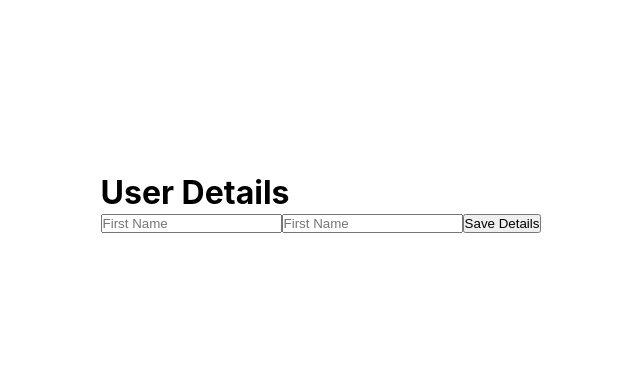
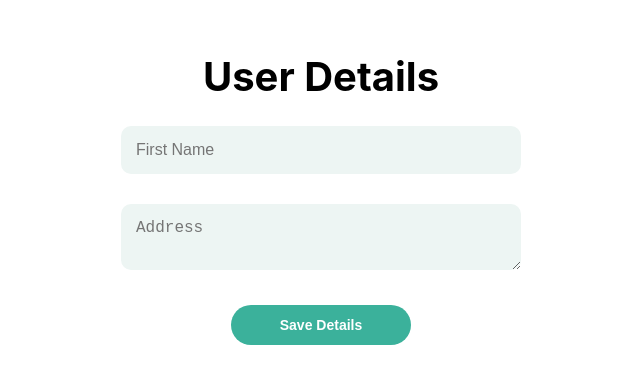
Before and after one commit to shubhambargal2002/smoke_trees, a React (Create React App) app: page / in a window 1280 px wide. Shown: the part 197-580 px from the top of the page, without its empty margins (319-959 px from the left). Built offline with nearby package versions, Linux system fonts and the light colour scheme.

Commit message:
added css to the UI

```diff
--- a/src/App.css
+++ b/src/App.css
@@ -1,9 +1,9 @@
-*{
+* {
   padding: 0;
   margin: 0;
 }
 
-.user-outer{
+.user-outer {
   width: 100%;
   height: 100vh;
   display: flex;
@@ -11,10 +11,47 @@
   align-items: center;
 }
 
-.user{
+.user {
   width: 100%;
   height: 100%;
   display: flex;
   align-items: center;
   justify-content: center;
 }
+
+.formContainer {
+  display: flex;
+  flex-direction: column;
+  align-items: center;
+  row-gap: 20px;
+}
+
+.formContainer h1 {
+  font-size: 40px;
+}
+
+input,
+textarea {
+  outline: none;
+  border: none;
+  width: 370px;
+  padding: 15px;
+  border-radius: 10px;
+  background-color: #edf5f3;
+  margin: 5px 0;
+  font-size: 16px;
+}
+
+.submitButton {
+  border: none;
+  outline: none;
+  padding: 12px 0;
+  border-radius: 20px;
+  width: 180px;
+  font-weight: bold;
+  font-size: 14px;
+  cursor: pointer;
+  background-color: #3bb19b;
+  color: white;
+  margin: 10px;
+}
--- a/src/App.js
+++ b/src/App.js
@@ -12,9 +12,9 @@ function App() {
             name="firstName"
             required
           />
-          <input
+          <textarea
             type="text"
-            placeholder="First Name"
+            placeholder="Address"
             name="firstName"
             required
           />
```
